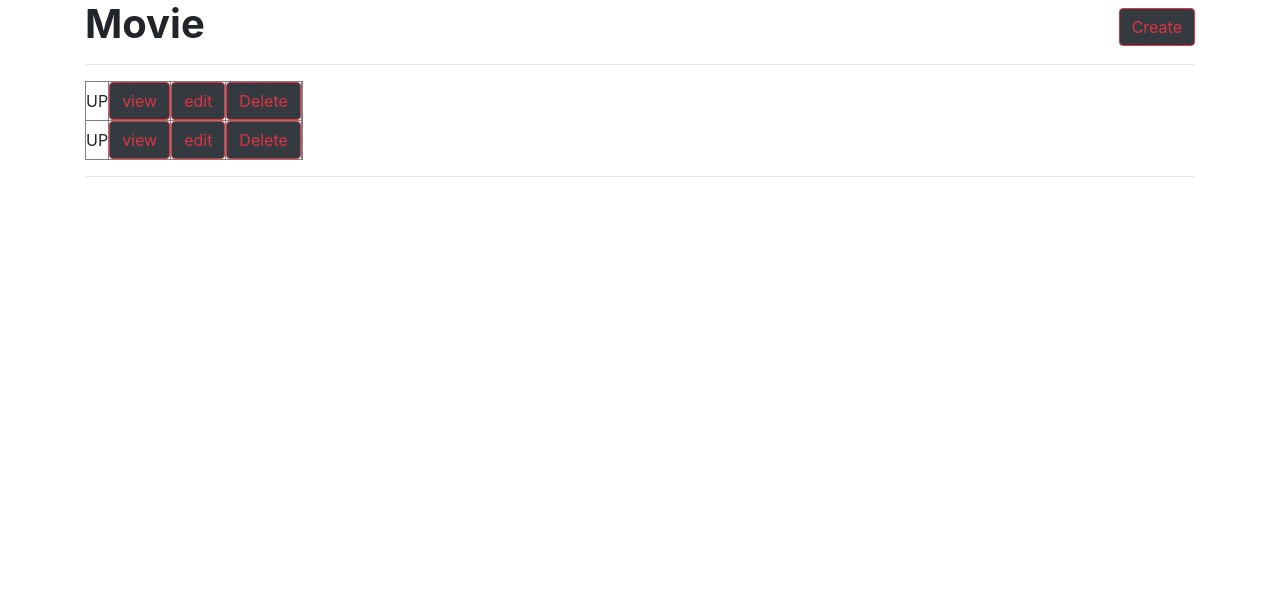
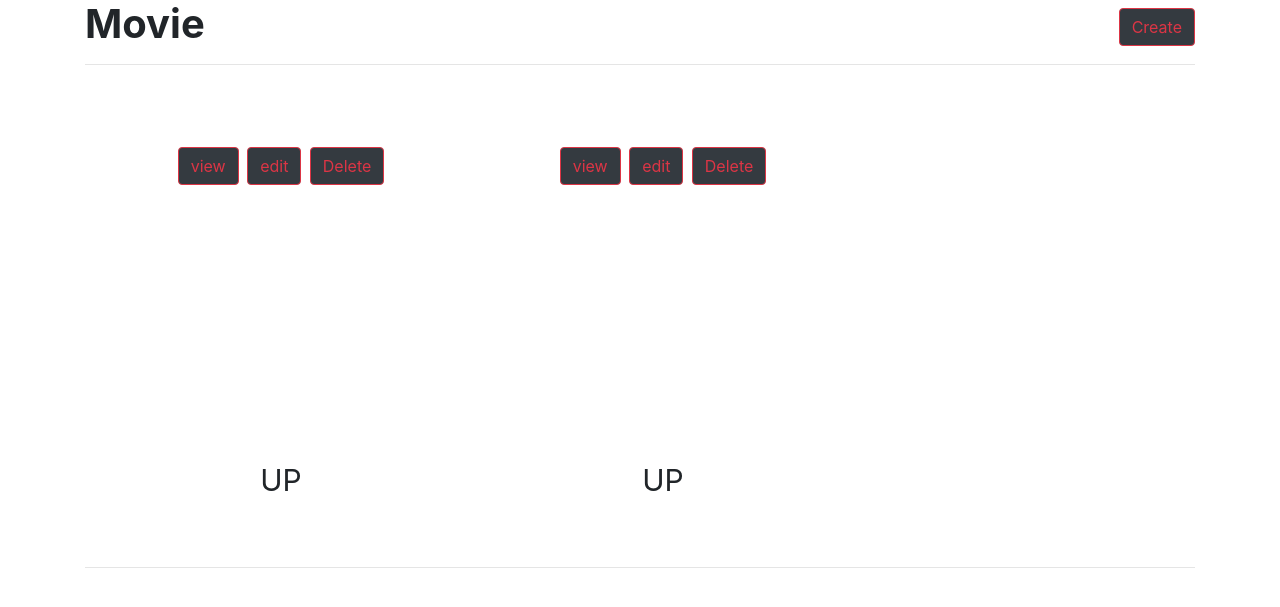
Before and after one commit to lhoaibao/django, a Django app: page /accounts/movie/ in a window 1280 px wide. Shown: the part 76-683 px from the top of the page. Run offline with Django 3.2, Linux system fonts and the light colour scheme; the visitor is signed in with stand-in values (Sample User, id 1); data comes from the database, SQL or seed files in the repository; parts of the project's set-up code (start-up, migrations or seed data) failed here and were passed over; some libraries are stand-ins or nearby versions.

Commit message:
Update movie_page.html

```diff
--- a/imdb_project/templates/imdb_app/movie_page.html
+++ b/imdb_project/templates/imdb_app/movie_page.html
@@ -3,26 +3,26 @@
 {% block title %}Movie{% endblock %}
 
 {% block content %}
+
 <h1 title="title">
   <b>Movie</b>
   <span id="add-button">
     <button type="button" class="btn btn-dark btn-outline-danger" data-toggle="modal" data-target="#Createmodal">Create</button>
   </span>
 </h1><hr>
-<table border="1">
-<tbody>
+<div class="grid-container">
     {% for movie in movie_list %}
-    <tr>
-    <td>{{ movie.title }}</td>
-    <td><a href={% url 'imdb_app:movie_detail' movie.id %} class="btn btn-dark btn-outline-danger">view</a></td>
-    {% if user.is_superuser or user.is_staff or user.username == movie.author%}
-    <td><a href={% url 'imdb_app:movie_edit' movie.id %} class="btn btn-dark btn-outline-danger">edit</a></td>
-    <td><button type="button" class="btn btn-dark btn-outline-danger" data-toggle="modal" data-target="#Deletemodal">Delete</button><td>
-    {% endif %}
-    </tr>
+    <div class="item item{{forloop.counter}}">
+        <div class="movie" style="background-image: url('{{movie.image.url}}');">
+          <a href={% url 'imdb_app:movie_detail' movie.id %} class="btn btn-dark btn-outline-danger">view</a>
+          <a href={% url 'imdb_app:movie_edit' movie.id %} class="btn btn-dark btn-outline-danger">edit</a>
+          <button type="button" class="btn btn-dark btn-outline-danger" data-toggle="modal" data-target="#Deletemodal{{forloop.counter}}">Delete</button>
+        </div>
+        {{ movie.title }}
+
       <form method="post" action='{% url "imdb_app:movie_delete" movie.id %}'>
         {% csrf_token %}
-      <div id=Deletemodal class="modal fade" role="dialog">
+        <div id=Deletemodal{{forloop.counter}} class="modal fade" role="dialog">
           <div class="modal-dialog modal-dialog-centered">
             <div class="modal-content">
               <div class="modal-header">
@@ -40,9 +40,11 @@
           </div>
         </div>
       </form>
+    </div>
   {% empty %}
     No movies yet.
   {% endfor %}
+  </div>
 </tbody>
 </table>
 
```
Lines whose indentation alone changed are shown as unchanged.
